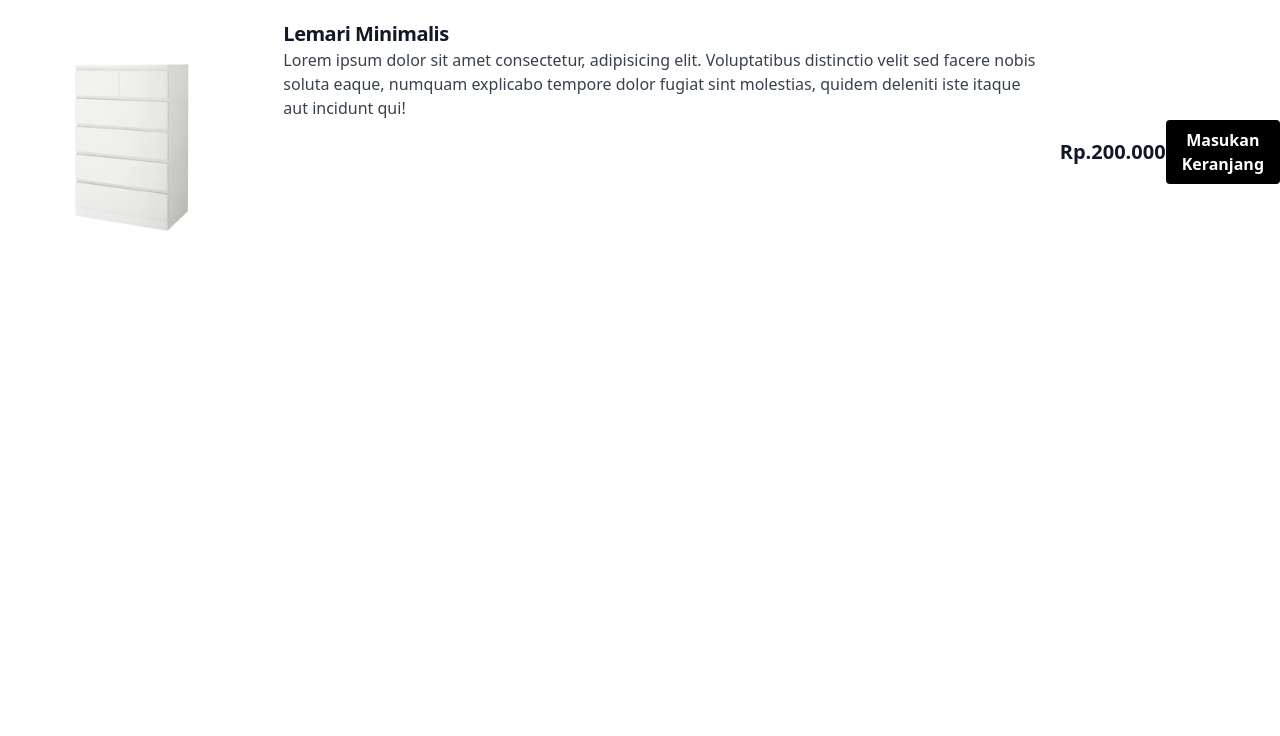
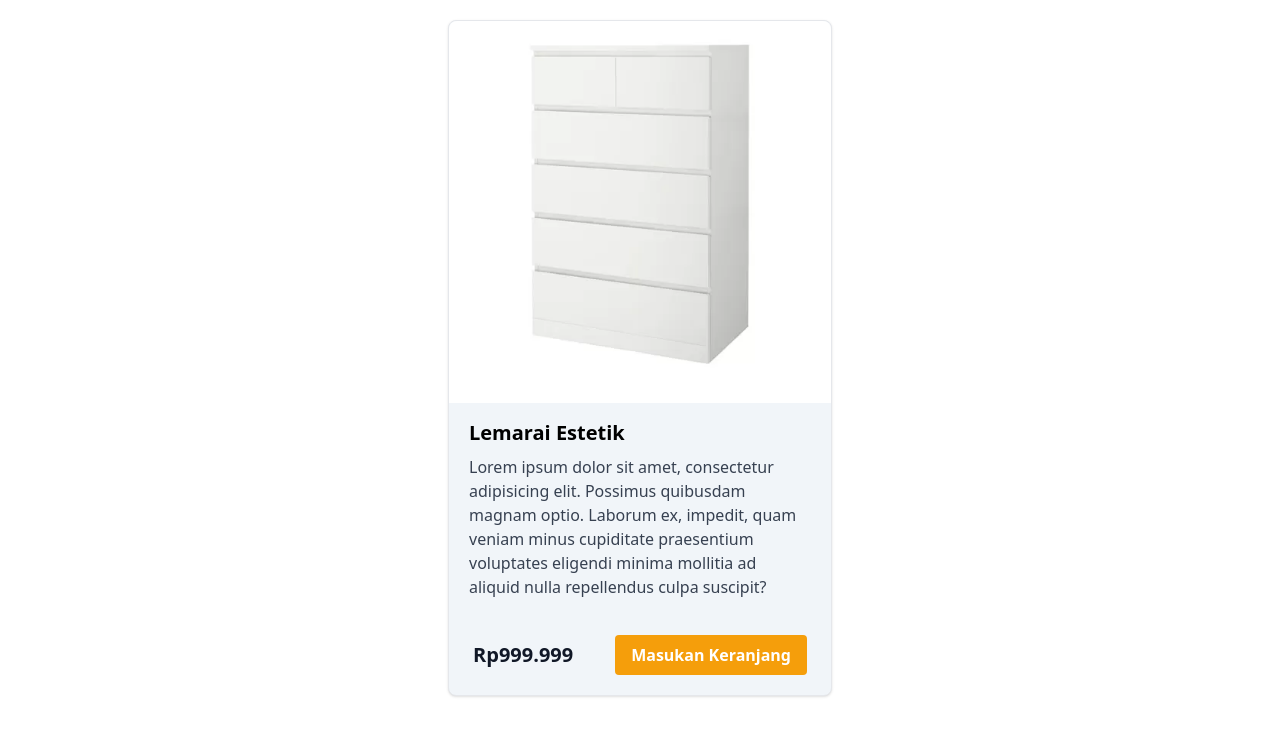
Before and after one commit to Muhammad-Hafizh-Naufal/belajar-react, a React (Vite) app: page /products in a window 1280 px wide. Shown: the top 736 px of the page. Built offline with nearby package versions, Linux system fonts and the light colour scheme.

Commit message:
fix style card

```diff
--- a/src/Pages/products.jsx
+++ b/src/Pages/products.jsx
@@ -4,18 +4,17 @@ export default function ProductsPage() {
   return (
     <>
       <div className="flex justify-center py-5">
-        <CardProduct.CardHeader image="images/MALM.webp" alt="Lemari">
-          {" "}
-        </CardProduct.CardHeader>
-        <CardProduct.CardBody title="Lemari Minimalis">
-          {" "}
-          Lorem ipsum dolor sit amet consectetur, adipisicing elit. Voluptatibus
-          distinctio velit sed facere nobis soluta eaque, numquam explicabo
-          tempore dolor fugiat sint molestias, quidem deleniti iste itaque aut
-          incidunt qui!
-        </CardProduct.CardBody>
-
-        <CardProduct.CardFooter price="200.000" />
+        <CardProduct>
+          <CardProduct.CardHeader alt="MALM" image="/images/MALM.webp" />
+          <CardProduct.CardBody title=" Lemarai Estetik">
+            {" "}
+            Lorem ipsum dolor sit amet, consectetur adipisicing elit. Possimus
+            quibusdam magnam optio. Laborum ex, impedit, quam veniam minus
+            cupiditate praesentium voluptates eligendi minima mollitia ad
+            aliquid nulla repellendus culpa suscipit?{" "}
+          </CardProduct.CardBody>
+          <CardProduct.CardFooter price="999.999" />
+        </CardProduct>
       </div>
     </>
   );
--- a/src/components/Fragments/CardProduct.jsx
+++ b/src/components/Fragments/CardProduct.jsx
@@ -1,51 +1,40 @@
 import Button from "../Elements/Button/Index";
+
 const CardProduct = (props) => {
   const { children } = props;
   return (
-    <>
     <div className="w-full max-w-sm bg-slate-100 border border-gray-200 rounded-lg shadow">
       {children}
     </div>
-    </>
   );
 };
 
 const CardHeader = (props) => {
   const { alt, image } = props;
   return (
-    <>
     <a href="">
-        <img src={image} alt={alt} className="p-8 rounded-t-lg" />
+      <img src={image} alt={alt} className="w-full rounded-t-lg" />
     </a>
-    </>
   );
 };
 
 const CardBody = (props) => {
   const { title, children } = props;
   return (
-    <>
-      <div className="px-5 pb-5">
-        <a href="">
-          <h5 className="text-xl font-semibold tracking-tight text-gray-900">
-            {title}
-          </h5>
-        </a>
-        <p className="text-gray-700 text-s">{children}</p>
+    <div className="px-5 py-4">
+      <h5 className="text-xl font-bold mb-2">{title}</h5>
+      <p className="text-gray-700 text-base">{children}</p>
     </div>
-    </>
   );
 };
 
 const CardFooter = (props) => {
-  const { price = "0" } = props;
+  const { price } = props;
   return (
-    <>
-      <div className="flex items-center justify-between py-5 pb-5">
-        <span className="text-xl font-bold text-gray-900">Rp.{price}</span>
-        <Button className="bg-slate-600">Masukan Keranjang</Button>
+    <div className="flex items-center justify-between py-5 px-6">
+      <span className="text-xl font-bold text-gray-900">Rp{price}</span>
+      <Button classname="bg-amber-500">Masukan Keranjang</Button>
     </div>
-    </>
   );
 };
 
```
Lines whose indentation alone changed are shown as unchanged.
